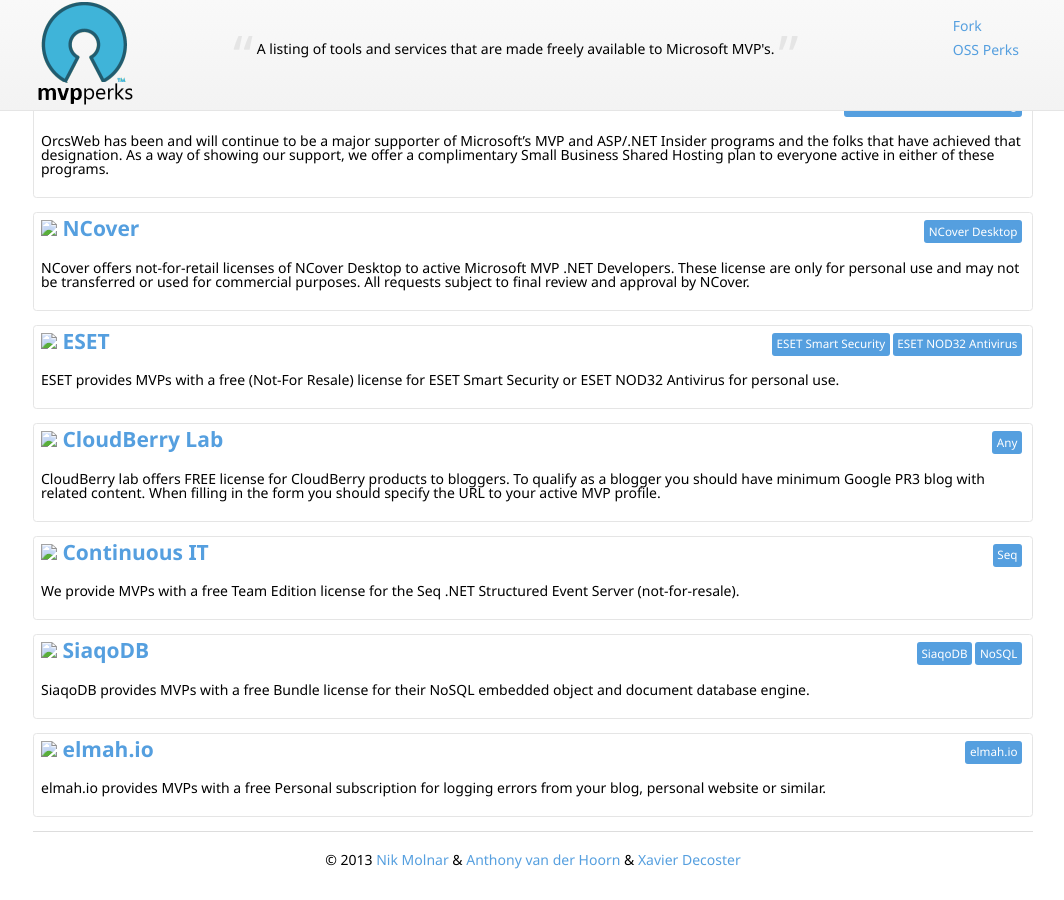
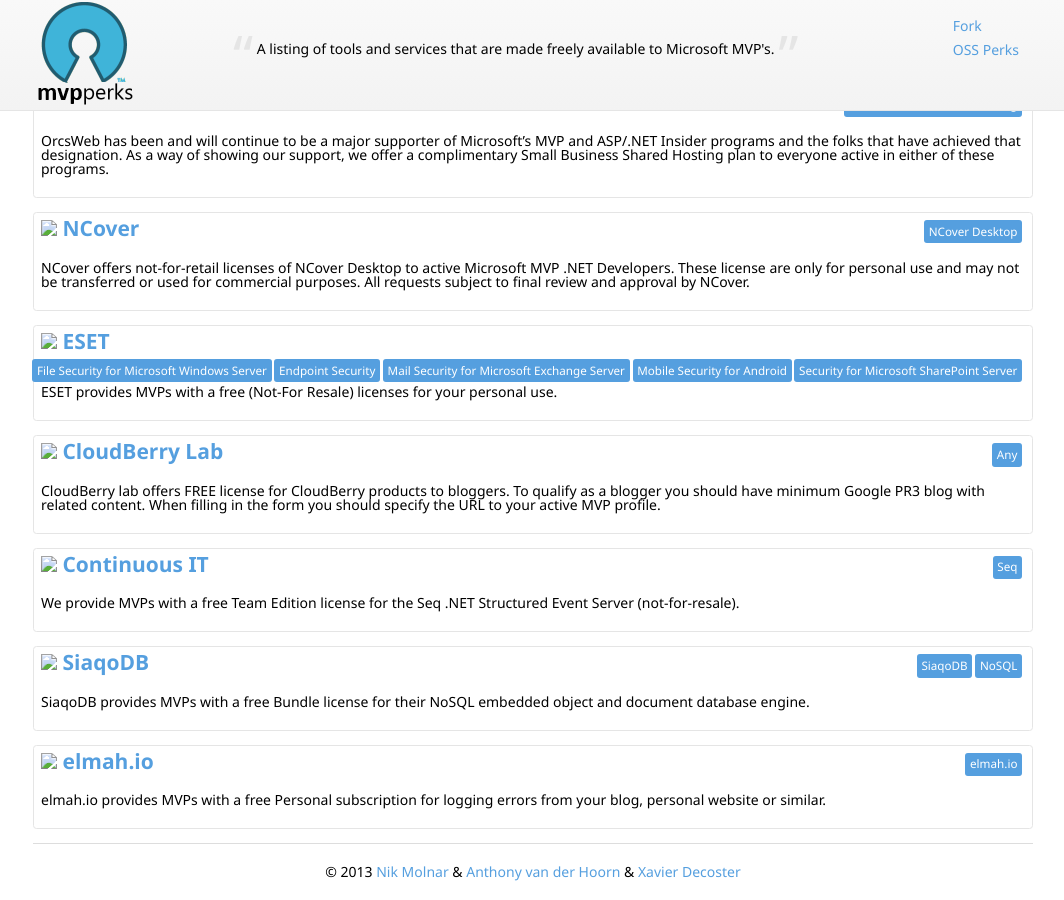
Before and after one commit to nikmd23/ossperks, a Jekyll site: the page built from index.html, in a window 1280 px wide and 900 px high, scrolled down 1628 px. Shown: the whole window, without its empty margins (107-1171 px from the left). Built offline with Jekyll 4.4.1, drawn with Linux system fonts in a browser that asks for light colours; nearby versions of some CDN libraries.

Commit message:
Updating ESET information
Updating ESET Information.

```diff
--- a/index.html
+++ b/index.html
@@ -69,8 +69,8 @@
   products: ["NCover Desktop"]
 
 - perk: {company: "ESET", uri: "http://www.eset.com/us/research/offers/mvp/"}
-  description: "ESET provides MVPs with a free (Not-For Resale) license for ESET Smart Security or ESET NOD32 Antivirus for personal use."
-  products: ["ESET Smart Security", "ESET NOD32 Antivirus"]
+  description: "ESET provides MVPs with a free (Not-For Resale) licenses for your personal use."
+  products: ["File Security for Microsoft Windows Server", "Endpoint Security", "Mail Security for Microsoft Exchange Server", "Mobile Security for Android", "Security for Microsoft SharePoint Server"]
 
 - perk: {company: "CloudBerry Lab", uri: "http://www.cloudberrylab.com/free-licenses-for-bloggers.aspx"}
   description: "CloudBerry lab offers FREE license for CloudBerry products to bloggers. To qualify as a blogger you should have minimum Google PR3 blog with related content. When filling in the form you should specify the URL to your active MVP profile."
```
